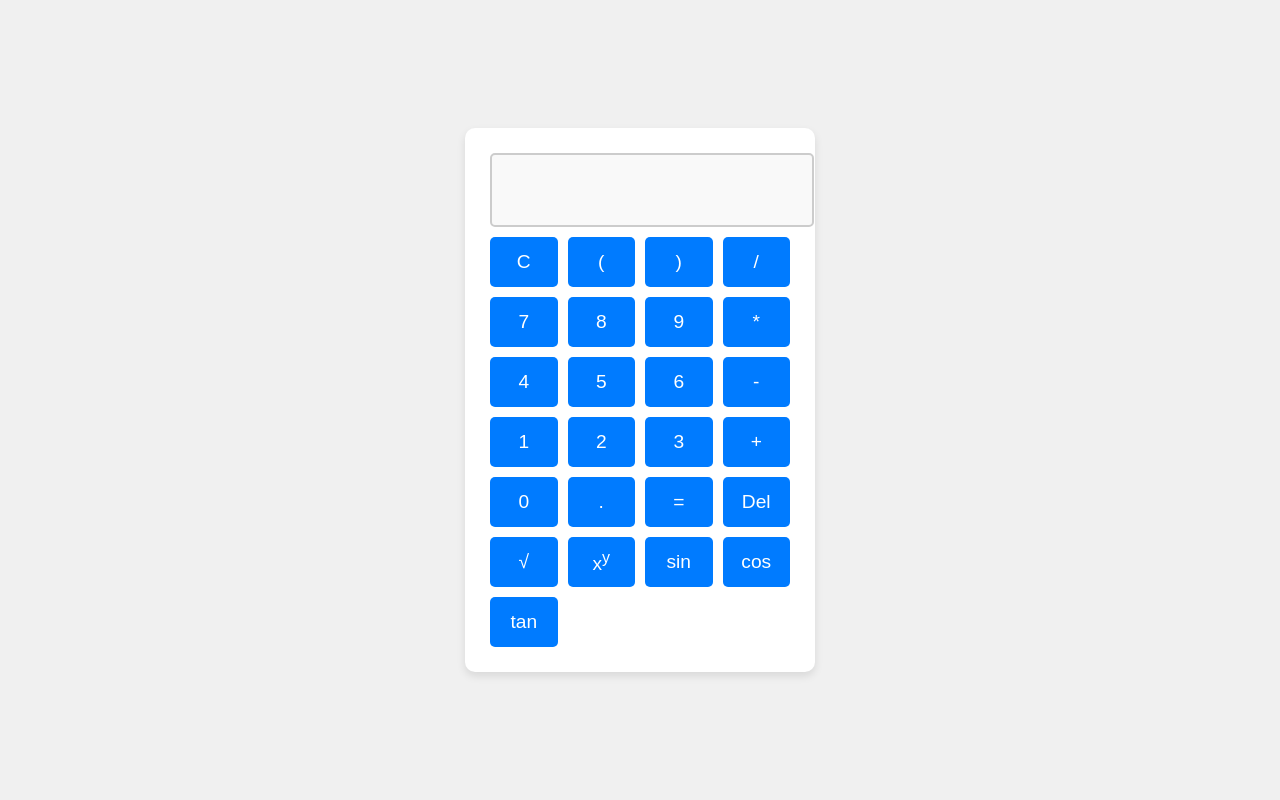
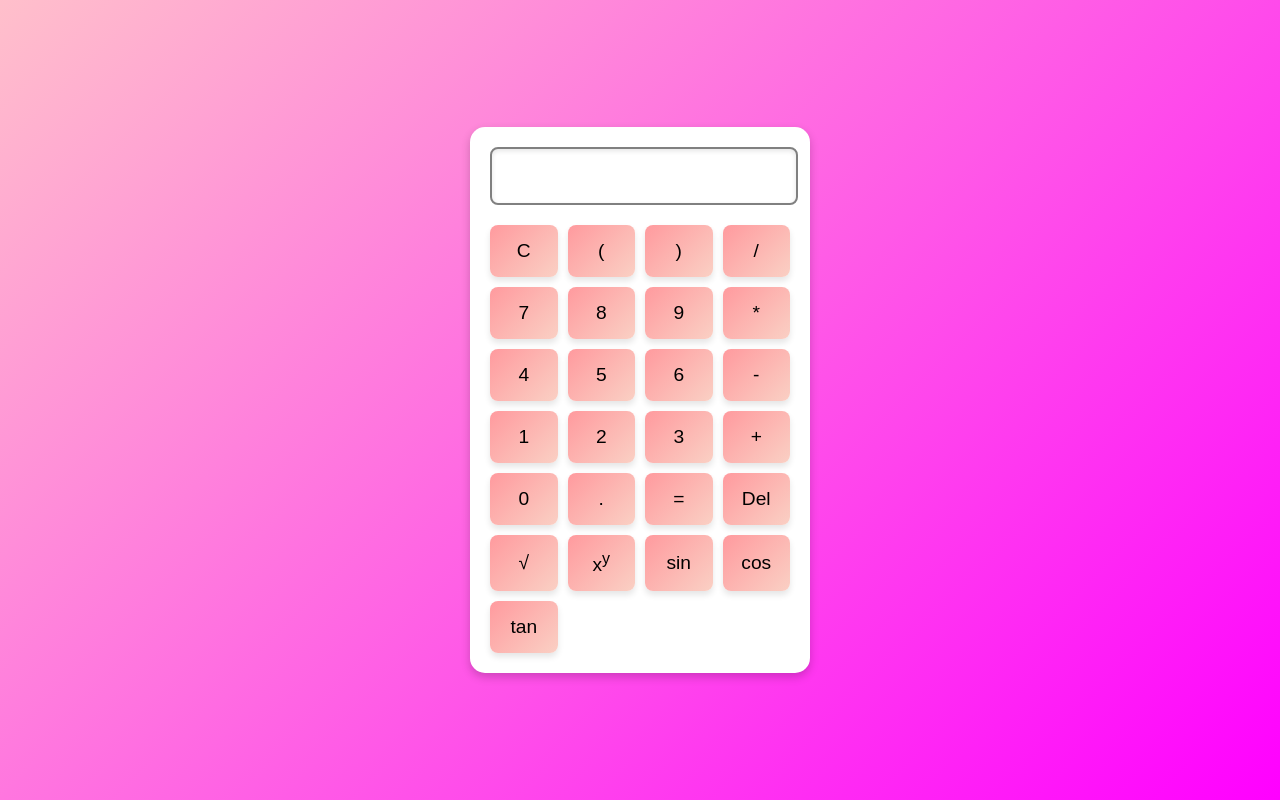
Before and after one commit to Sneha-kenchagouda123/Calculator_Project, a plain HTML site: page index.html in a window 1280 px wide. Drawn offline with Linux system fonts and the light colour scheme.

Commit message:
initial commit

```diff
--- a/styles.css
+++ b/styles.css
@@ -1,54 +1,87 @@
+
+  /* General Reset */
 body {
-    font-family: Arial, sans-serif;
+  margin: 0;
+  font-family: 'Arial', sans-serif;
   display: flex;
   justify-content: center;
   align-items: center;
   height: 100vh;
-    margin: 0;
-    background-color: #f0f0f0;
+  background: linear-gradient(135deg,pink, magenta);
 }
 
+/* Calculator Container */
 .calculator {
+  background: #ffffff;
+  padding: 20px;
+  border-radius: 15px;
+  box-shadow: 0 4px 10px rgba(0, 0, 0, 0.2);
   width: 300px;
-    background: #ffffff;
-    padding: 25px;
-    border-radius: 10px;
-    box-shadow: 0 4px 8px rgba(0, 0, 0, 0.1);
+  text-align: center;
 }
 
+/* Display */
 #display {
   width: 100%;
   height: 50px;
-    font-size: 1.5rem;
+  border: 2px solid gray;
+  border-radius: 8px;
+  font-size: 1.5em;
+  padding: 2px;
   text-align: right;
-    margin-bottom: 10px;
-    padding: 10px;
-    border: 2px solid #ccc;
-    border-radius: 5px;
-    background-color: #f9f9f9;
+  box-shadow: inset 0 2px 5px rgba(0, 0, 0, 0.1);
+  transition: transform 0.2s ease-in-out, box-shadow 0.2s;
 }
 
+#display:focus {
+  outline: none;
+  transform: scale(1.02);
+  box-shadow: inset 0 4px 8px rgba(0, 0, 0, 0.2);
+}
+
+/* Buttons */
 .buttons {
   display: grid;
   grid-template-columns: repeat(4, 1fr);
   gap: 10px;
+  margin-top: 20px;
 }
 
 button {
-    height: 50px;
-    font-size: 1.2rem;
+  background: linear-gradient(135deg, #ff9a9e, #fad0c4);
   border: none;
-    border-radius: 5px;
-    background: #007bff;
-    color: white;
+  border-radius: 8px;
+  font-size: 1.2em;
+  padding: 15px;
   cursor: pointer;
-    transition: background 0.3s;
-  }
-
-  button:hover {
-    background: #0056b3;
+  box-shadow: 0 4px 6px rgba(0, 0, 0, 0.1);
+  transition: transform 0.2s ease-in-out, box-shadow 0.2s;
 }
 
 button:active {
-    background: #003f7f;
+  transform: scale(0.95);
+  box-shadow: 0 2px 4px rgba(0, 0, 0, 0.2);
 }
+
+/* Special Buttons */
+button:hover {
+  background: linear-gradient(135deg, #fbc2eb, #a6c1ee);
+  color: white;
+}
+
+/* Animations */
+@keyframes pop {
+  0% {
+    transform: scale(0.9);
+  }
+  50% {
+    transform: scale(1.1);
+  }
+  100% {
+    transform: scale(1);
+  }
+}
+
+button:focus {
+  animation: pop 0.3s ease-in-out;
+}
```
Lines whose indentation alone changed are shown as unchanged.
